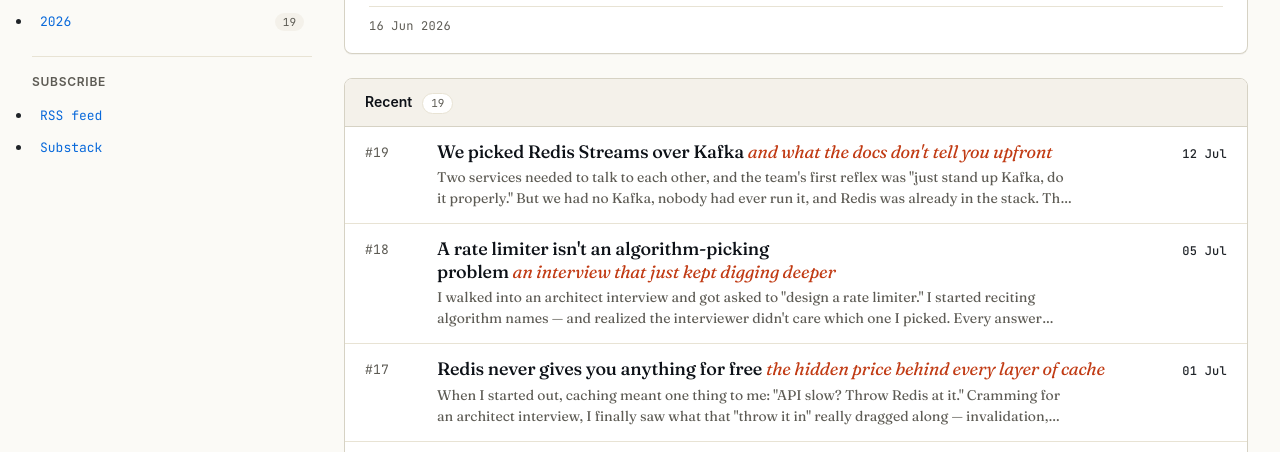
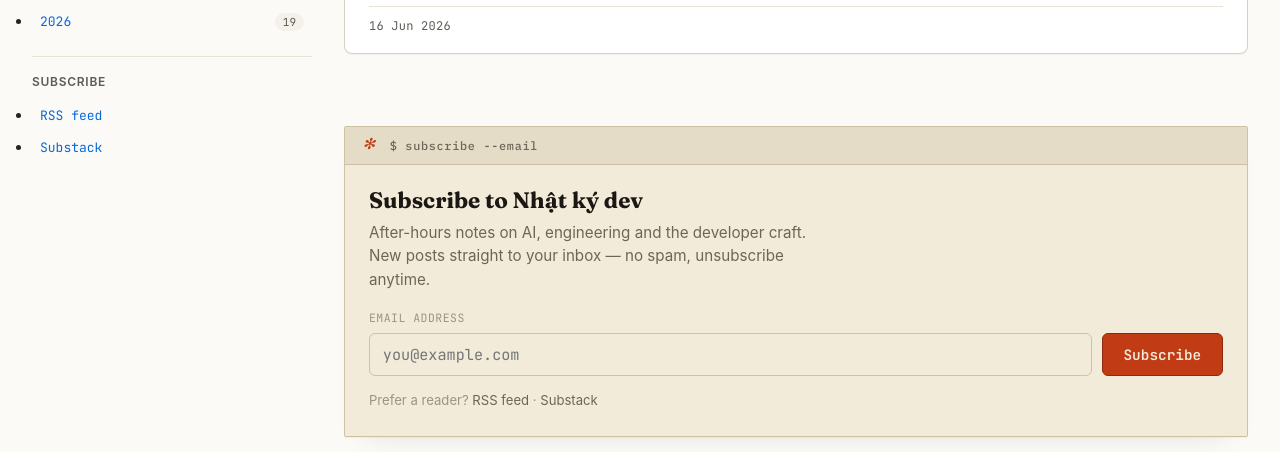
Before and after one commit to duthaho/duthaho.dev, an Astro site: page / in a window 1280 px wide. Shown: the part 343-795 px from the top of the page. Built offline with nearby package versions, Linux system fonts and the light colour scheme; Astro itself is replaced by a stand-in of ours.

Commit message:
Add newsletter signup to posts and homepage

```diff
--- /dev/null
+++ b/src/components/Newsletter.astro
@@ -0,0 +1,134 @@
+---
+interface Props {
+  /** Short heading shown above the form. */
+  heading?: string;
+  /** Supporting line under the heading. */
+  blurb?: string;
+  /** utm_source appended to the Substack link, to see where signups come from. */
+  source?: string;
+}
+
+const {
+  heading = 'Subscribe to Nhật ký dev',
+  blurb = 'After-hours notes on AI, engineering and the developer craft. New posts straight to your inbox — no spam, unsubscribe anytime.',
+  source = 'blog',
+} = Astro.props;
+
+const action = 'https://duthaho.substack.com/subscribe';
+---
+<section class="newsletter terminal-card" aria-labelledby="nl-heading">
+  <div class="terminal-header">
+    <span class="terminal-filename">$ subscribe --email</span>
+  </div>
+  <div class="terminal-body newsletter__body">
+    <h2 id="nl-heading" class="newsletter__heading">{heading}</h2>
+    <p class="newsletter__blurb">{blurb}</p>
+    <form
+      class="newsletter__form"
+      action={action}
+      method="get"
+      target="_blank"
+      rel="noopener"
+    >
+      <input type="hidden" name="utm_source" value={source} />
+      <label class="newsletter__label" for="nl-email">Email address</label>
+      <div class="newsletter__row">
+        <input
+          class="newsletter__input"
+          type="email"
+          id="nl-email"
+          name="email"
+          placeholder="you@example.com"
+          autocomplete="email"
+          required
+        />
+        <button class="newsletter__btn" type="submit">Subscribe</button>
+      </div>
+    </form>
+    <p class="newsletter__note">
+      Prefer a reader? <a href="/rss.xml">RSS feed</a> ·
+      <a href="https://duthaho.substack.com/" target="_blank" rel="noopener noreferrer">Substack</a>
+    </p>
+  </div>
+</section>
+
+<style>
+  .newsletter {
+    margin: 3rem 0 1rem;
+  }
+  .newsletter__body {
+    padding: 1.4rem 1.5rem 1.6rem;
+  }
+  .newsletter__heading {
+    margin: 0 0 0.4rem;
+    font-family: var(--idx-font-prose, 'Fraunces', Georgia, serif);
+    font-size: 1.4rem;
+    line-height: 1.2;
+    color: var(--text-bright);
+  }
+  .newsletter__blurb {
+    margin: 0 0 1.1rem;
+    color: var(--text-dim);
+    font-size: 0.95rem;
+    line-height: 1.55;
+    max-width: 46ch;
+  }
+  .newsletter__label {
+    display: block;
+    font-family: var(--idx-font-mono, monospace);
+    font-size: 0.72rem;
+    letter-spacing: 0.04em;
+    text-transform: uppercase;
+    color: var(--text-faint);
+    margin-bottom: 0.4rem;
+  }
+  .newsletter__row {
+    display: flex;
+    flex-wrap: wrap;
+    gap: 0.6rem;
+  }
+  .newsletter__input {
+    flex: 1 1 15rem;
+    min-width: 0;
+    padding: 0.65rem 0.8rem;
+    font-family: var(--idx-font-mono, monospace);
+    font-size: 0.95rem;
+    color: var(--text-bright);
+    background: var(--surface);
+    border: 1px solid var(--border);
+    border-radius: 6px;
+    transition: border-color 0.15s ease, box-shadow 0.15s ease;
+  }
+  .newsletter__input:focus {
+    outline: none;
+    border-color: var(--accent);
+    box-shadow: 0 0 0 3px var(--accent-soft);
+  }
+  .newsletter__btn {
+    flex: 0 0 auto;
+    padding: 0.65rem 1.3rem;
+    font-family: var(--idx-font-mono, monospace);
+    font-size: 0.9rem;
+    font-weight: 600;
+    color: var(--paper-cream, #f2ebda);
+    background: var(--accent);
+    border: 1px solid var(--accent-dark);
+    border-radius: 6px;
+    cursor: pointer;
+    transition: background 0.15s ease, transform 0.05s ease;
+  }
+  .newsletter__btn:hover {
+    background: var(--accent-bright);
+  }
+  .newsletter__btn:active {
+    transform: translateY(1px);
+  }
+  .newsletter__note {
+    margin: 0.9rem 0 0;
+    font-size: 0.82rem;
+    color: var(--text-faint);
+  }
+  .newsletter__note a {
+    color: var(--text-dim);
+  }
+</style>
--- a/src/pages/index.astro
+++ b/src/pages/index.astro
@@ -1,5 +1,6 @@
 ---
 import BaseLayout from '../layouts/BaseLayout.astro';
+import Newsletter from '../components/Newsletter.astro';
 import { getSortedPosts } from '../lib/posts';
 
 const posts = await getSortedPosts();
@@ -89,6 +90,8 @@ const jsonLd = {
         </article>
       )}
 
+      <Newsletter source="home" />
+
       <section class="feed reveal-stagger" id="feed">
         <header class="feed__head">
           <h3 class="feed__title">Recent</h3>
```
Also changed, not shown: src/layouts/PostLayout.astro (+7 -0 lines).
